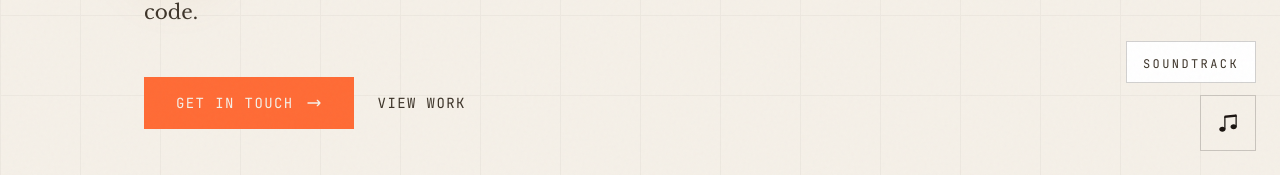
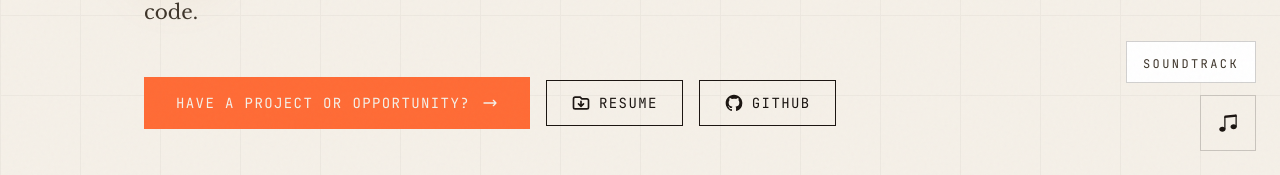
Before and after one commit to Bethlehem-Tesfaye/Bethlehem-Tesfaye-portfolio, a React (Vite) app: page / in a window 1280 px wide. Shown: the part 625-800 px from the top of the page. Built offline with nearby package versions, Linux system fonts and the light colour scheme.

Commit message:
feat: enhance Hero section with updated CTA buttons and added GitHub link

```diff
--- a/src/components/sections/Hero.tsx
+++ b/src/components/sections/Hero.tsx
@@ -1,6 +1,6 @@
 import { motion, useScroll, useTransform } from "motion/react";
 import { useRef } from "react";
-import { heroContent } from "../../data/content";
+import { heroContent, RESUME_LINK } from "../../data/content";
 
 export default function Hero() {
   const containerRef = useRef<HTMLDivElement>(null);
@@ -115,18 +115,21 @@
           </p>
         </motion.div>
 
-        {/* CTA */}
+        {/* CTA Buttons - FIXED VERSION */}
         <motion.div
           initial={{ opacity: 0, y: 20 }}
           animate={{ opacity: 1, y: 0 }}
           transition={{ duration: 0.6, delay: 1 }}
-          className="mt-12 flex flex-wrap items-center gap-6"
+          className="mt-12 flex flex-wrap items-center gap-4"
         >
+          {/* Primary: Hire Me / Contact */}
           <a
             href="#Contact"
             className="group relative inline-flex items-center gap-3 bg-[var(--accent)] text-[var(--bg-primary)] px-8 py-4 font-mono text-sm uppercase tracking-widest overflow-hidden transition-all duration-300 hover:shadow-[8px_8px_0px_0px_var(--text-primary)]"
           >
-            <span className="relative z-10">{heroContent.linkText}</span>
+            <span className="relative z-10">
+              {heroContent.callToAction || "Hire Me"}
+            </span>
             <svg
               className="w-4 h-4 relative z-10 transition-transform group-hover:translate-x-1"
               fill="none"
@@ -141,12 +144,67 @@
               />
             </svg>
           </a>
+
+          {/* Secondary: View Resume (PDF) */}
+          {/* Resume */}
           <a
-            href="#Experience"
-            className="font-mono text-sm uppercase tracking-widest text-[var(--text-secondary)] link-hover hover:text-[var(--text-primary)] transition-colors"
+            href={RESUME_LINK}
+            target="_blank"
+            rel="noopener noreferrer"
+            className="group inline-flex items-center gap-2 border border-[var(--text-primary)] px-6 py-3 font-mono text-sm uppercase tracking-widest text-[var(--text-primary)] hover:bg-[var(--text-primary)] hover:text-[var(--bg-primary)] transition-all duration-300"
           >
-            View Work
+            <svg
+              className="w-5 h-5 transition-transform duration-300 group-hover:-translate-y-1"
+              fill="none"
+              viewBox="0 0 24 24"
+              stroke="currentColor"
+            >
+              <path
+                strokeLinecap="round"
+                strokeLinejoin="round"
+                strokeWidth={2}
+                d="M12 10v6m0 0l-3-3m3 3l3-3M3 17V7a2 2 0 012-2h6l2 2h6a2 2 0 012 2v8a2 2 0 01-2 2H5a2 2 0 01-2-2z"
+              />
+            </svg>
+            Resume
           </a>
+
+          {/* GitHub */}
+          <a
+            href="https://github.com/Bethlehem-Tesfaye"
+            target="_blank"
+            rel="noopener noreferrer"
+            className="group inline-flex items-center gap-2 border border-[var(--text-primary)] px-6 py-3 font-mono text-sm uppercase tracking-widest text-[var(--text-primary)] hover:bg-[var(--text-primary)] hover:text-[var(--bg-primary)] transition-all duration-300"
+          >
+            <svg
+              className="w-5 h-5 transition-transform duration-300 group-hover:rotate-12"
+              fill="currentColor"
+              viewBox="0 0 24 24"
+            >
+              <path
+                fillRule="evenodd"
+                d="M12 2C6.477 2 2 6.484 2 12.017c0 4.425 2.865 8.18 6.839 9.504.5.092.682-.217.682-.483 0-.237-.008-.868-.013-1.703-2.782.605-3.369-1.343-3.369-1.343-.454-1.158-1.11-1.466-1.11-1.466-.908-.62.069-.608.069-.608 1.003.07 1.531 1.032 1.531 1.032.892 1.53 2.341 1.088 2.91.832.092-.647.35-1.088.636-1.338-2.22-.253-4.555-1.113-4.555-4.951 0-1.093.39-1.988 1.029-2.688-.103-.253-.446-1.272.098-2.65 0 0 .84-.27 2.75 1.026A9.564 9.564 0 0112 6.844c.85.004 1.705.115 2.504.337 1.909-1.296 2.747-1.027 2.747-1.027.546 1.379.202 2.398.1 2.651.64.7 1.028 1.595 1.028 2.688 0 3.848-2.339 4.695-4.566 4.943.359.309.678.92.678 1.855 0 1.338-.012 2.419-.012 2.747 0 .268.18.58.688.482A10.019 10.019 0 0022 12.017C22 6.484 17.522 2 12 2z"
+                clipRule="evenodd"
+              />
+            </svg>
+            GitHub
+          </a>
+        </motion.div>
+
+        {/* Optional: Download Resume alternative (if you want direct download instead of view) */}
+        {/* Uncomment this if you want a direct download link instead of view */}
+        {/*
+        <a
+          href="/resume-bethlehem-tesfaye.pdf"
+          download
+          className="group inline-flex items-center gap-2 font-mono text-sm uppercase tracking-widest text-[var(--text-secondary)] link-hover hover:text-[var(--text-primary)] transition-colors"
+        >
+          <svg className="w-4 h-4" fill="none" viewBox="0 0 24 24" stroke="currentColor">
+            <path strokeLinecap="round" strokeLinejoin="round" strokeWidth={2} d="M4 16v1a3 3 0 003 3h10a3 3 0 003-3v-1m-4-4l-4 4m0 0l-4-4m4 4V4" />
+          </svg>
+          Download Resume
+        </a>
+        */}
       </motion.div>
 
       {/* Side decoration */}
@@ -178,7 +236,6 @@
           </motion.div>
         </motion.div>
       </div>
-      </motion.div>
 
       {/* Grain Overlay */}
       <div className="grain" />
```
Lines whose indentation alone changed are shown as unchanged.
